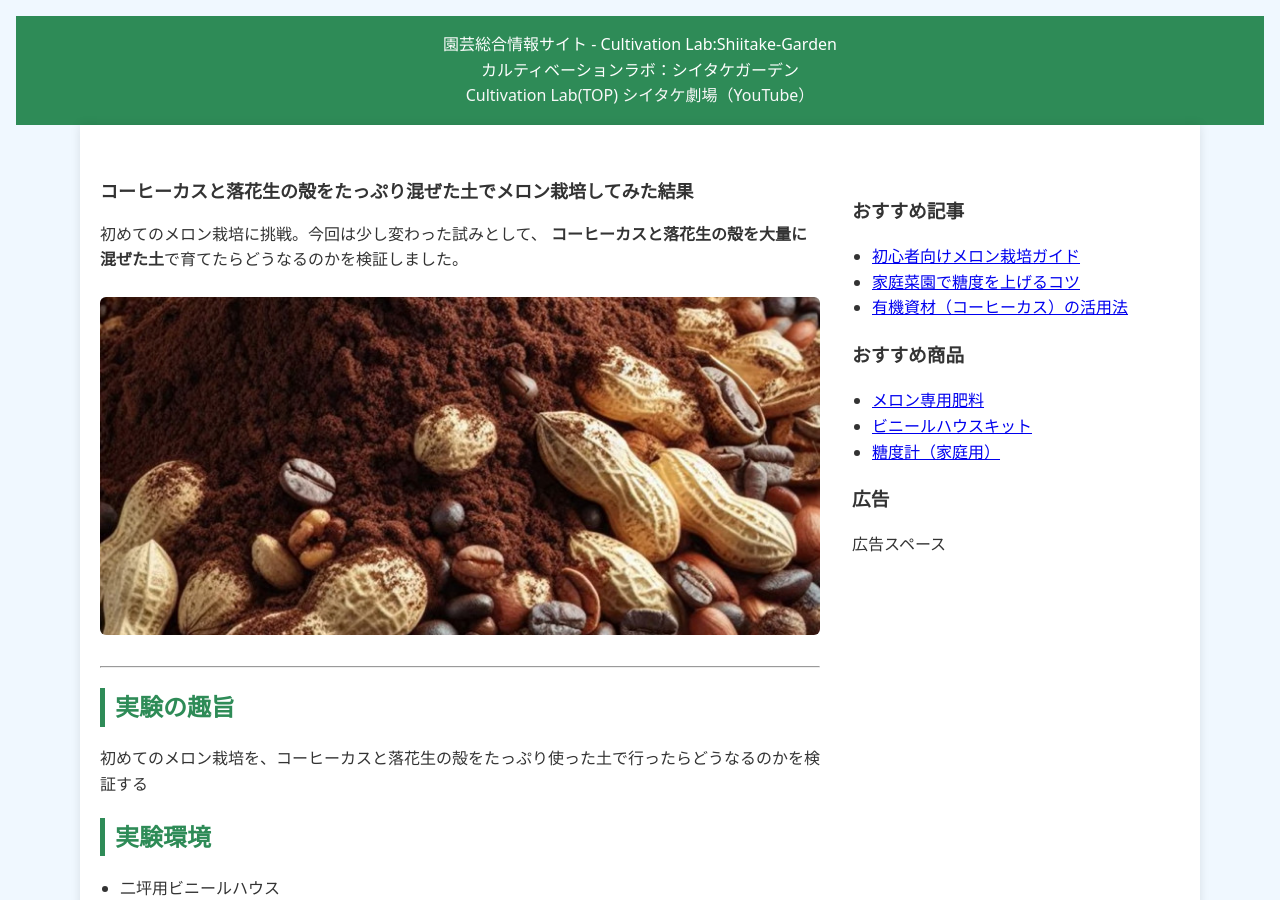
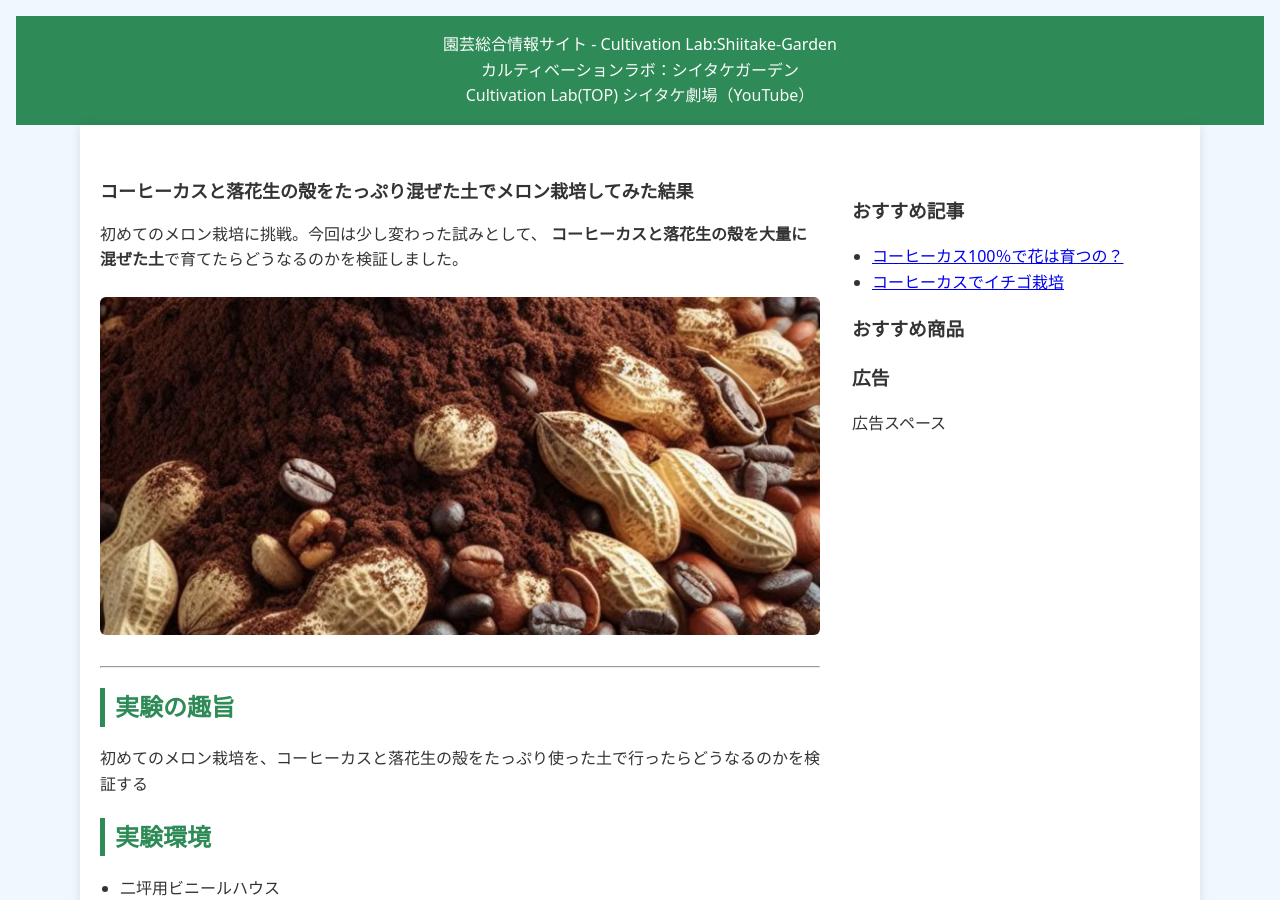
Before and after one commit to shiitake-garden/shiitake-garden.github.io, a Jekyll site: the page built from contents/coffee/meronsaibai.html, in a window 1280 px wide and 900 px high. Built offline with Jekyll 4.4.1, drawn with Linux system fonts in a browser that asks for light colours.

Commit message:
Update meronsaibai.html

```diff
--- a/contents/coffee/meronsaibai.html
+++ b/contents/coffee/meronsaibai.html
@@ -143,18 +142,17 @@ title: コーヒーカス、落花生の殻でメロン栽培してみた結果
     <div class="sidebar-section">
       <h3>おすすめ記事</h3>
       <ul>
-        <li><a href="#">初心者向けメロン栽培ガイド</a></li>
-        <li><a href="#">家庭菜園で糖度を上げるコツ</a></li>
-        <li><a href="#">有機資材（コーヒーカス）の活用法</a></li>
+        <li><a href="https://shiitake-garden.github.io/contents/coffee/cof_jikken.html">コーヒーカス100％で花は育つの？</a></li>
+        <li><a href="https://shiitake-garden.github.io/contents/coffee/itigosaibai.html">コーヒーカスでイチゴ栽培</a></li>
       </ul>
     </div>
 
     <div class="sidebar-section">
       <h3>おすすめ商品</h3>
-      <ul>
+      <ul><!--
         <li><a href="#">メロン専用肥料</a></li>
         <li><a href="#">ビニールハウスキット</a></li>
-        <li><a href="#">糖度計（家庭用）</a></li>
+        <li><a href="#">糖度計（家庭用）</a></li>-->
       </ul>
     </div>
 
```
Also changed, not shown: other parts of contents/coffee/meronsaibai.html (+0 -1 lines).
